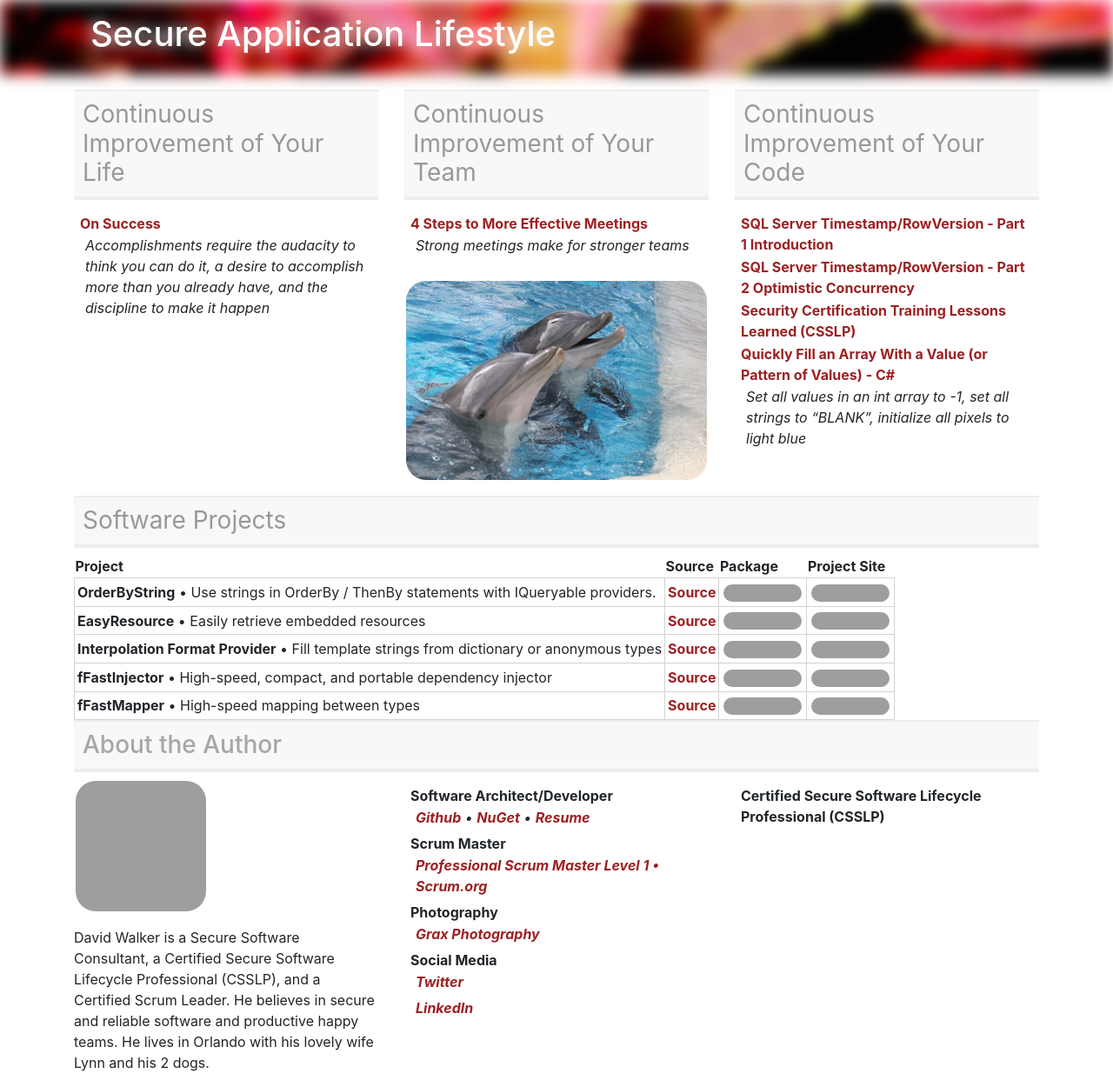
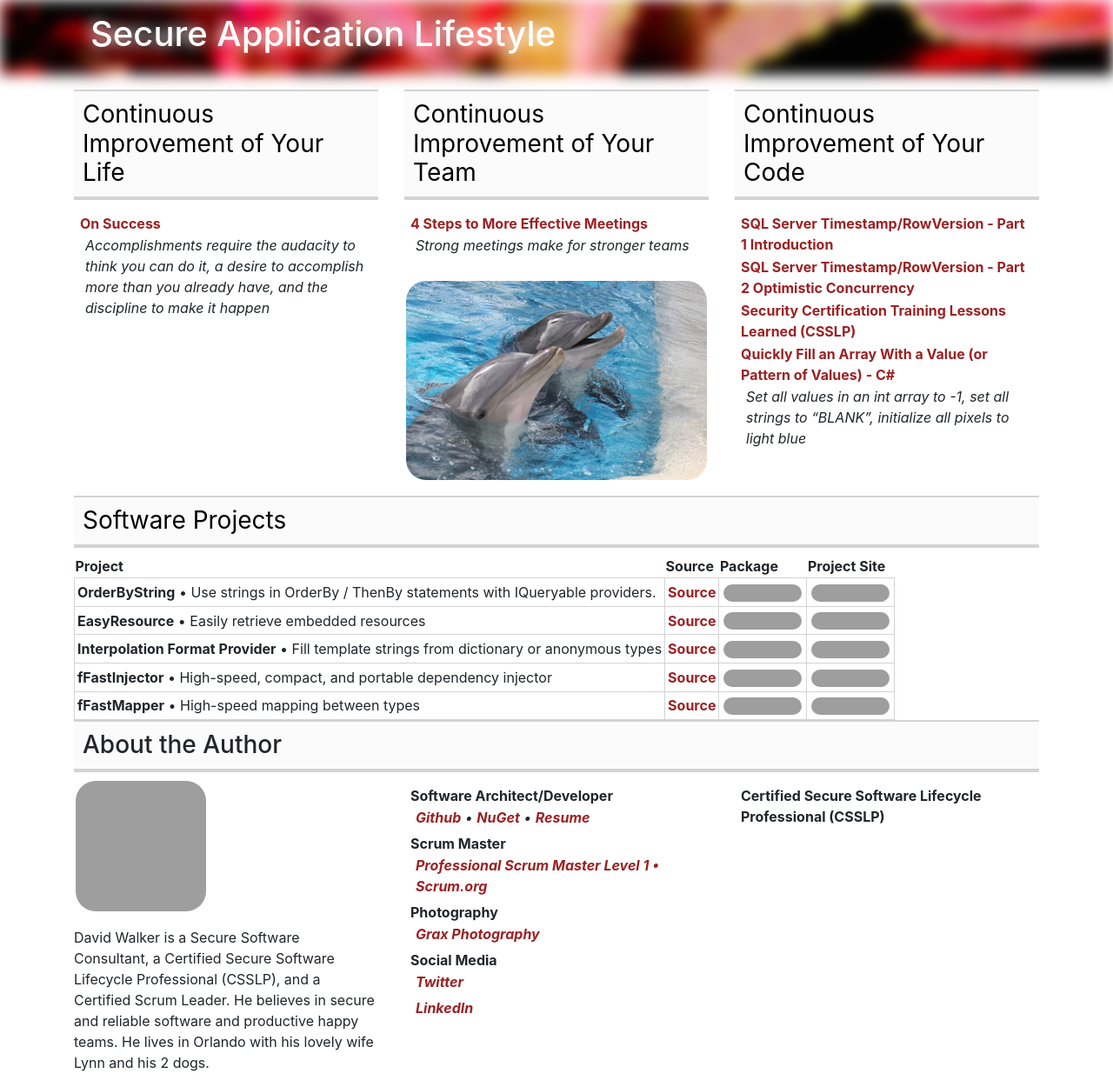
Before and after one commit to Grax32/Grax32.github.io, a Jekyll site: the page built from home-page-2019.md, in a window 1280 px wide. Shown: the whole page at 87% size. Built offline with Jekyll 4.4.1, drawn with Linux system fonts in a browser that asks for light colours; nearby versions of some CDN libraries; a script that is not in the unit is left out; grey boxes are pictures that could not be loaded.

Commit message:
update bg color

```diff
--- a/_layouts/home-page-2019.html
+++ b/_layouts/home-page-2019.html
@@ -62,13 +62,12 @@
             }
 
         h2, h3, h4, h5, h6 {
-            background-color: #EEEEEE;
+            background-color: rgba(245,245,245,.4);
             border: 0 solid lightgray;
             border-top-width: 2px;
             border-bottom-width: 4px;
             padding-left: 8px;
             padding-top: 13px;
-            opacity: 0.4;
         }
 
         h1 {
```
